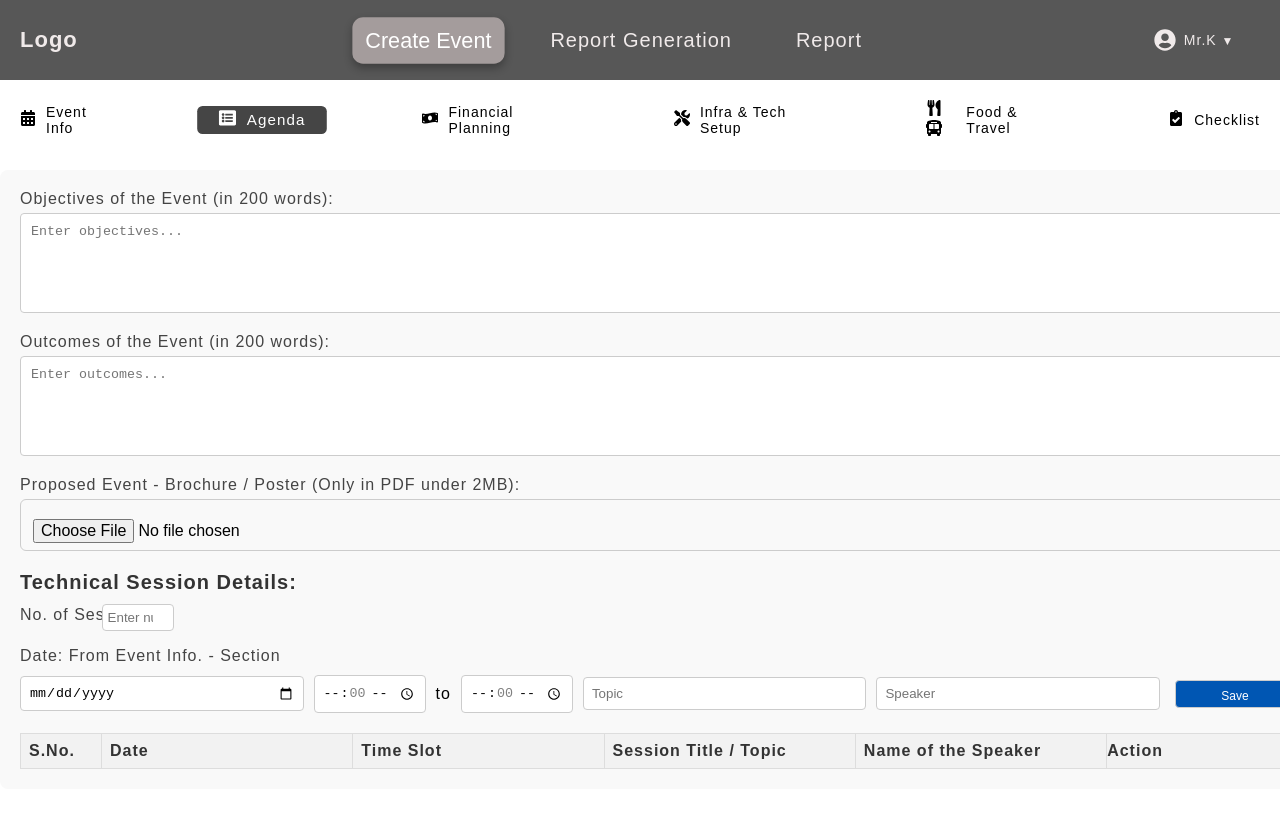
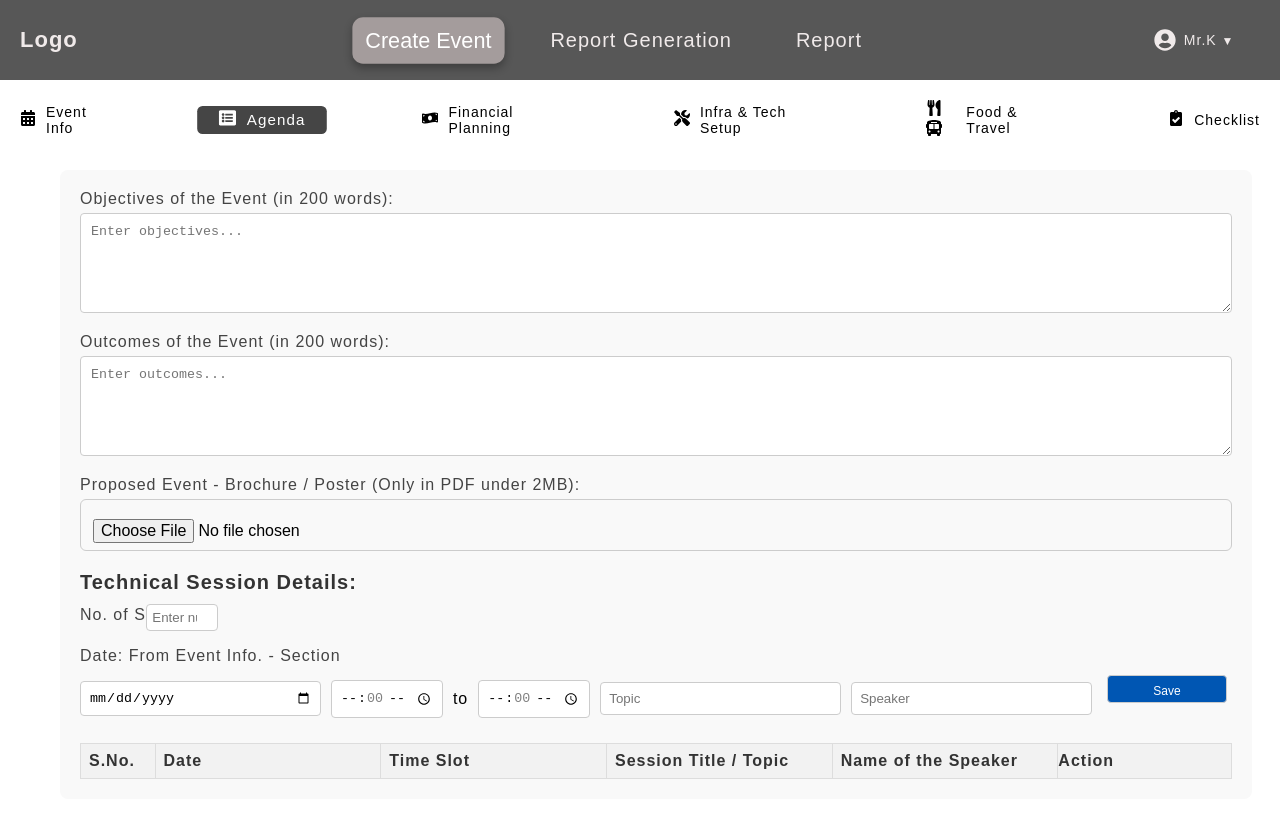
Before and after one commit to GokulMs-1045/AdomSon, a React (Vite) app: page /agenda in a window 1280 px wide. Built offline with nearby package versions, Linux system fonts and the light colour scheme.

Commit message:
Update agenda.css

```diff
--- a/src/pages/agenda/agenda.css
+++ b/src/pages/agenda/agenda.css
@@ -1,5 +1,5 @@
 .agenda-container {
-    width: 100vw;
+    width: 90vw;
     margin: 0; /* Reset margin to ensure edge-to-edge */
     margin-top: 150px;
     padding: 20px;
@@ -8,10 +8,19 @@
     font-family: Arial, sans-serif;
     overflow-x: hidden;
     position: relative;
-    left: 50%;
+    left:55%;
     right: 50%;
     margin-left: -50vw;
     margin-right: -50vw;
+  }
+
+
+
+  .obj-title {
+    font-weight: bold;
+    color: #113861;
+    margin-bottom:3%;
+    margin-top: 0%;
   }
 
   .section-title {
@@ -91,6 +100,12 @@
     background-color: #c82333;
   }
 
+  .tech-tit{
+    position: relative;
+    margin-top: 50px;
+    bottom: 20px;
+    color: #51a5ff;
+  }
   .eighth-btn {
 
     padding: 5px 5px;
@@ -108,6 +123,7 @@
   border-radius: 4px;
   cursor: pointer;
   padding: 4px 8px;
+  margin-bottom: 20px;
   text-align: center;
 }
 
```
